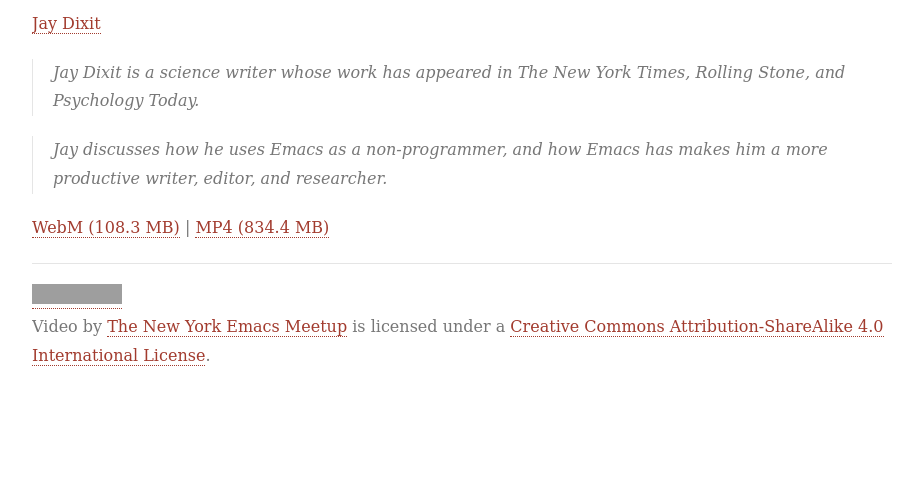
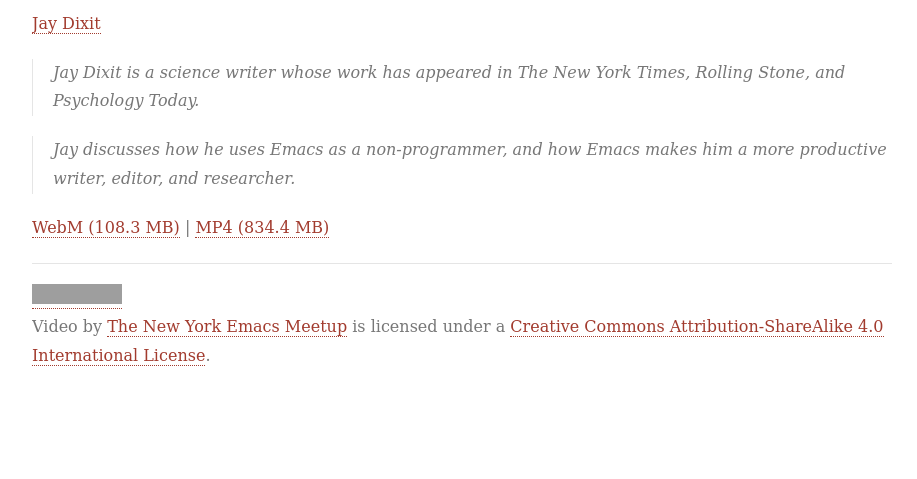
Before and after one commit to emacsnyc/emacsnyc.github.io, a Jekyll site: the page built from _posts/2015-09-08-emacs-for-writers.md, in a window 1280 px wide. Shown: the part 645-1124 px from the top of the page, without its empty margins (178-1095 px from the left). Built offline with Jekyll 4.4.1, drawn with Linux system fonts in a browser that asks for light colours; grey boxes are pictures that could not be loaded.

Commit message:
fix copy on emacs for writers
* remove past tense on makes

```diff
--- a/_posts/2015-09-08-emacs-for-writers.md
+++ b/_posts/2015-09-08-emacs-for-writers.md
@@ -10,7 +10,7 @@ date: 2015-09-08
 
 > Jay Dixit is a science writer whose work has appeared in The New York Times, Rolling Stone, and Psychology Today.
 
-> Jay discusses how he uses Emacs as a non-programmer, and how Emacs has makes him a more productive writer, editor, and researcher.
+> Jay discusses how he uses Emacs as a non-programmer, and how Emacs makes him a more productive writer, editor, and researcher.
 
 [WebM (108.3 MB)](https://s3.amazonaws.com/emacsnyc-talks/Jay+Dixit+-+Emacs+For+Writers.webm) |
 [MP4 (834.4 MB)](https://s3.amazonaws.com/emacsnyc-talks/Jay+Dixit+-+Emacs+For+Writers.mp4)
```
